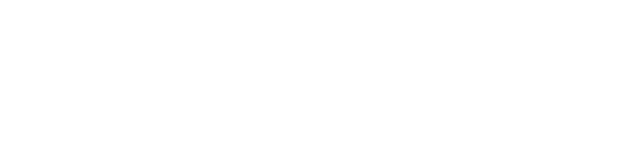
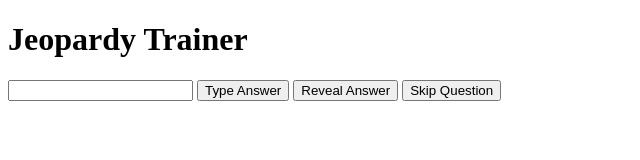
Before and after one commit to sean3434/Jeopardy-Trainer, a plain HTML site: page index.html in a window 1280 px wide. Shown: the whole page, without its empty margins (0-640 px from the left). Drawn offline with Linux system fonts and the light colour scheme.

Commit message:
Add button functionality

```diff
--- a/app.js
+++ b/app.js
@@ -0,0 +1,7 @@
+const typeButton = document.querySelector(".type")
+
+//test of hiding "type answer" button when clicked to allow user input
+
+function hideTypeAnswer() {
+
+}
--- a/index.html
+++ b/index.html
@@ -9,6 +9,12 @@
     <script src="app.js" defer></script>
 </head>
 <body>
-
+    <div class="container">
+        <h1>Jeopardy Trainer</h1>
+        <input id="my-input" type="text" />
+        <button class="type">Type Answer</button>
+        <button class="reveal">Reveal Answer</button>
+        <button class="skip">Skip Question</button>
+    </div>
 </body>
 </html>
```
